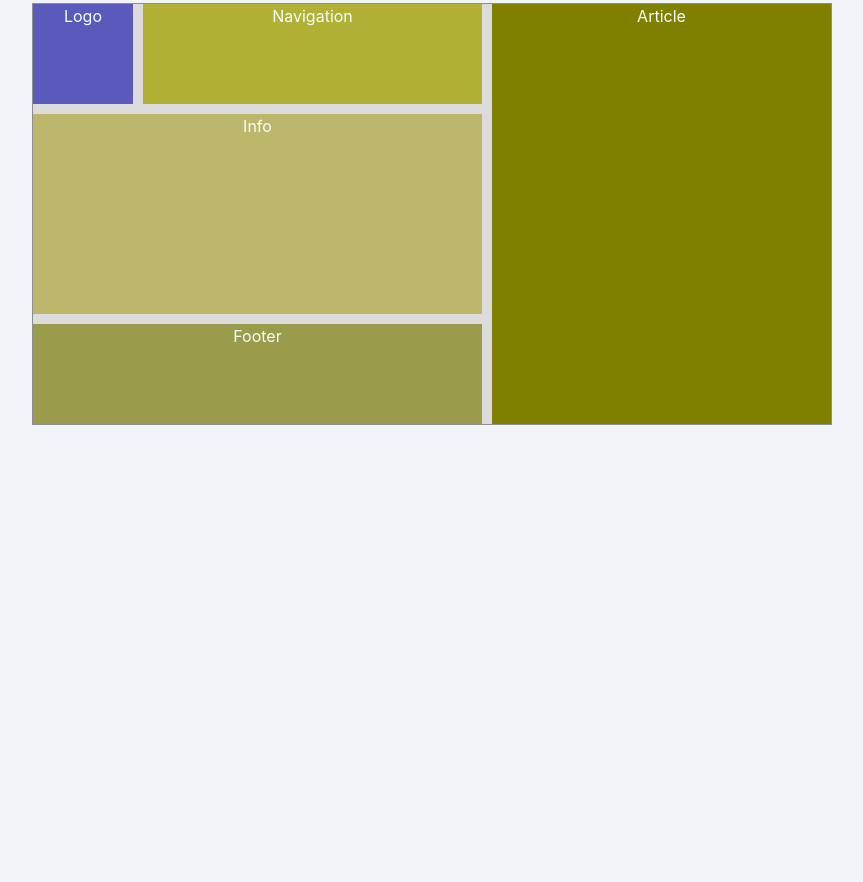
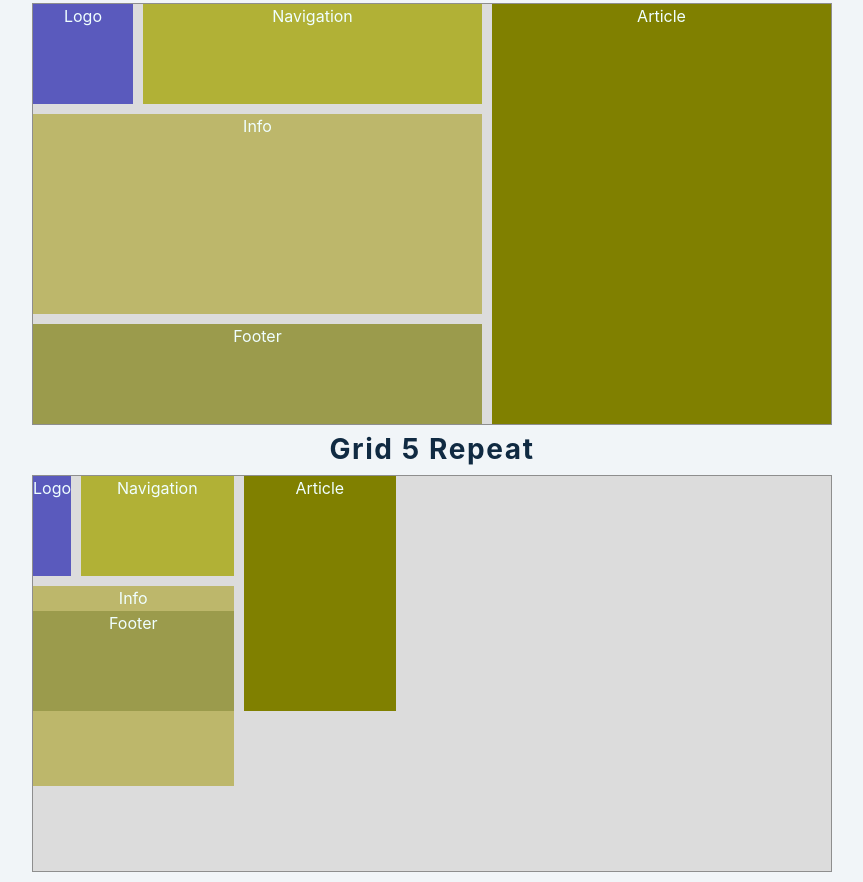
Before and after one commit to xxxmarxxx/grid-scss, a plain HTML site: page index.html in a window 1280 px wide. Shown: the part 1117-1999 px from the top of the page, without its empty margins (208-1071 px from the left). Before the commit the page ends 1552 px from the top, so only its background shows below. Drawn offline with Linux system fonts and the light colour scheme.

Commit message:
repeat grid

```diff
--- a/index.html
+++ b/index.html
@@ -53,6 +53,14 @@
       <div class="logo">Logo</div>
       <div class="nav">Navigation</div>
     </div>
+    <h3 style="text-align: center;">Grid 5 repeat</h3>
+    <div class="grid5">
+      <div class="article">Article</div>
+      <div class="info">Info</div>
+      <div class="footer">Footer</div>
+      <div class="logo">Logo</div>
+      <div class="nav">Navigation</div>
+    </div>
 </body>
 
 </html>
--- /dev/null
+++ b/sass/_grid5.scss
@@ -0,0 +1,36 @@
+.grid5{
+  width: 800px;
+  margin: 10px auto;
+  display: grid;
+  grid-template-columns: auto repeat(4, 1fr) 100px;
+  grid-template-rows: repeat(3,100px 15px);
+  grid-template-areas:
+  "logo nav article"
+  "info info article"
+  "footer footer article";
+  border: solid 1px rgb(142, 142, 142);
+  text-align: center;
+  background-color: rgb(220, 220, 220);
+  color: azure;
+  // column-gap: 10px;
+  gap: 10px;
+  // place-items: center;
+
+}
+.nav{
+  background-color: #b1b136;
+
+}
+.logo{
+  background-color: #5a5abd;
+}
+
+.article{
+  background-color: #808000;
+ }
+.info{
+  background-color: #bdb76b;
+}
+.footer{
+  background-color: #9b9b4c;
+ }
--- a/sass/style.scss
+++ b/sass/style.scss
@@ -5,3 +5,4 @@
 @import "grid2.scss";
 @import "grid_3.scss";
 @import "grid4.scss";
+@import "grid5.scss";
```
Also changed, not shown: css/style.css, 1 other file.
